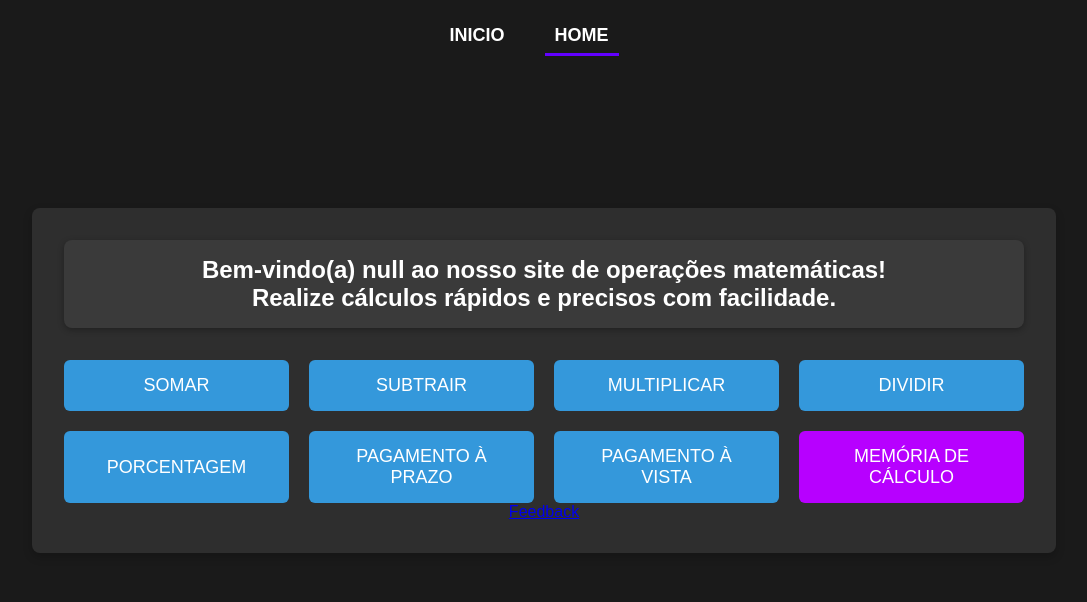
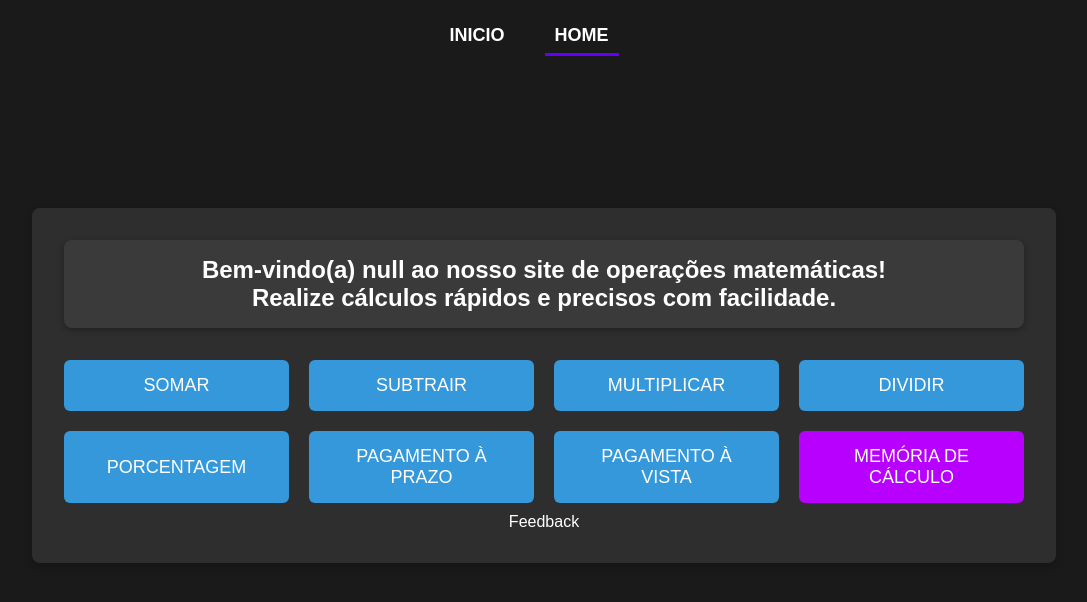
Before and after one commit to DevGabrielPortfolio/Operadores-Matematicos, a plain HTML site: page templates/home.html in a window 1280 px wide. Shown: the whole page, without its empty margins (96-1183 px from the left). Drawn offline with Linux system fonts and the light colour scheme.

Commit message:
MODIFY: modificando estilos do link e adicionando classe no html para o mesmo

```diff
--- a/assets/styles/home.css
+++ b/assets/styles/home.css
@@ -39,7 +39,7 @@ body {
     transition: width 0.3s ease, left 0.3s ease;
 }
 
-/* Quando passa o mouse sobre o link, a linha se expande */
+/* Quando passa o mouse no link, a linha aumenta */
 .menu a:hover::after {
     width: 100%;
     left: 0;
@@ -129,6 +129,28 @@ main {
 
 .container-sec-left> .container-sec-left__container-btn > .container-sec-left__container-btn__memoria:hover{
     background-color: #8d00c5;
+}
+
+.linkFeedback{
+    text-decoration: none !important;  /* Remove o sublinhado */
+    color: inherit !important;
+    color: #fff;
+    padding-top: 10px;
+    transition: background-color 0.3s ease, transform 0.2s ease;
+}
+
+.linkFeedback:visited{
+    outline: none !important;
+    box-shadow: none !important;
+}
+
+.linkFeedback:hover{
+    color: #9ad6ff;
+    transform: scale(1.1);
+}
+
+.linkFeedback:active{
+    transform: scale(0.95);
 }
 
 .cards {
--- a/templates/home.html
+++ b/templates/home.html
@@ -51,7 +51,7 @@
             </div><!--container-sec-left__container-btn-->
 
             <!-- link de acesso para página de feedback -->
-            <a href="../templates/feedback.html">Feedback</a>
+            <a href="../templates/feedback.html" class="linkFeedback">Feedback</a>
 
             <!-- card que irá armazenar a conta de soma -->
             <div class="container-sec-left__card-soma cards" id="card-soma">
```
